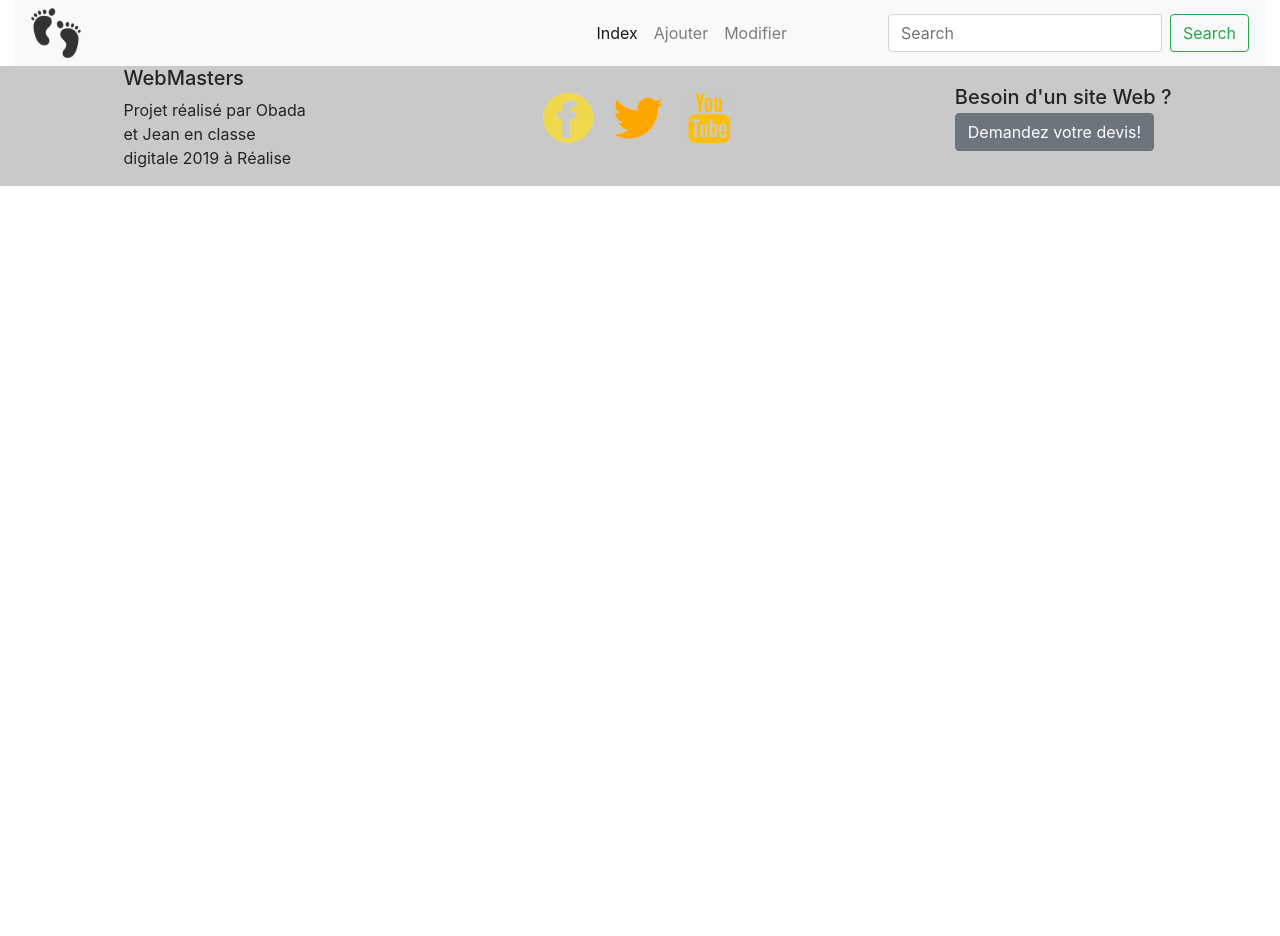
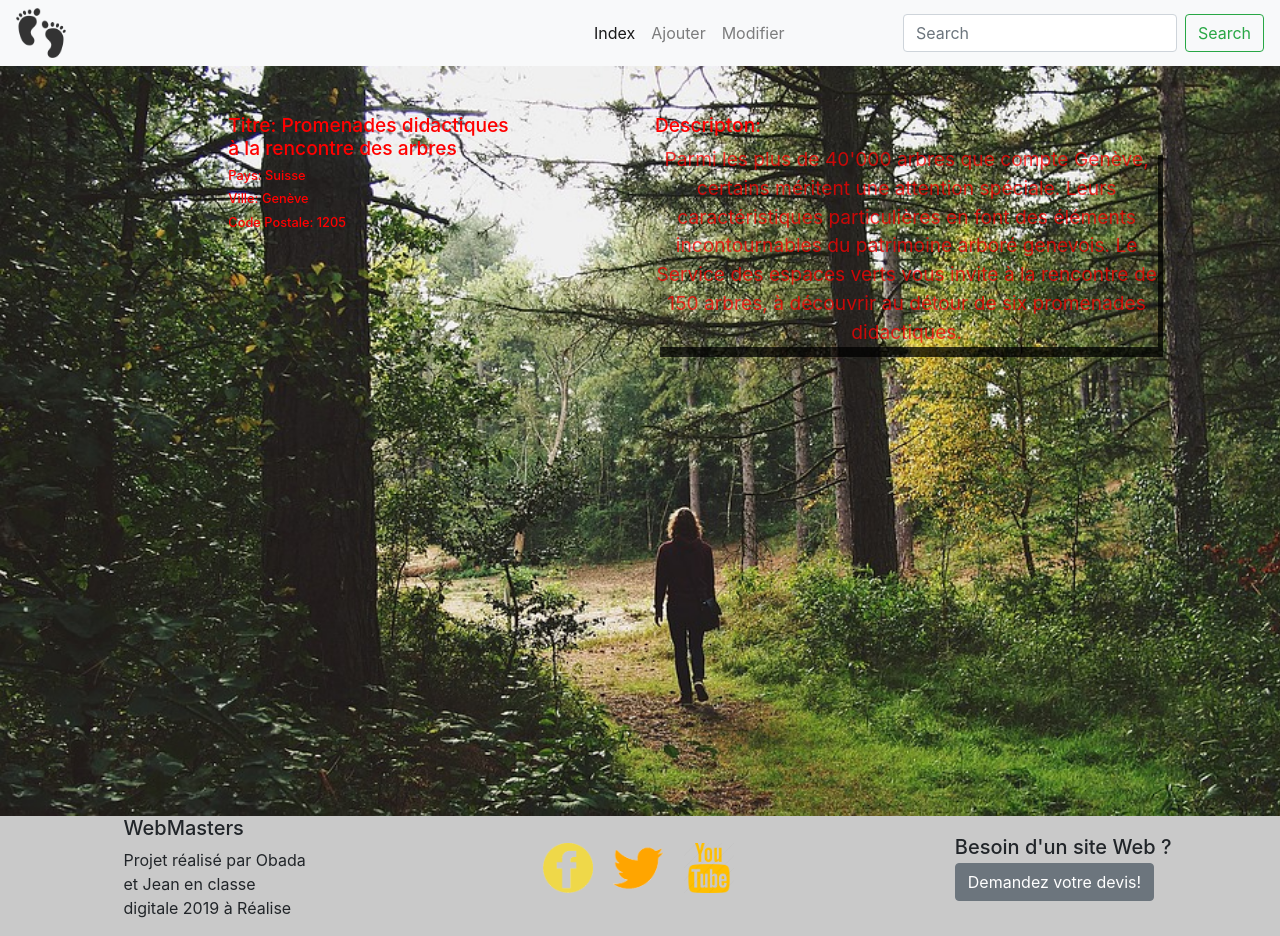
Before and after one commit to jeanTimWEB/Obada-et-Jean, a PHP site: page /afficherInfo.html in a window 1280 px wide. Before the commit the page ends 186 px from the top, so only its background shows below. Run offline with PHP 8.4, Linux system fonts and the light colour scheme.

Commit message:
added classPromenades

```diff
--- a/www/afficherInfo.html
+++ b/www/afficherInfo.html
@@ -11,11 +11,22 @@
         <title>Hello, world!</title>
         <link rel="stylesheet" type="text/css" href="style.css">
 
+        <style>
+
+        .promnadeInfo{
+
+            background-image:url("assets/bg-ai-1.jpg");
+            background-repeat: no-repeat;
+            background-size: cover;
+            min-height: 750px;
+        }
+
+        </style>
+
     </head>
 
     <body>
 
-        <div class="container-fluid">
 
         <nav class="navbar navbar-expand-lg navbar-light bg-light">
 
@@ -59,6 +70,41 @@
             </div>
 
         </nav>
+
+
+        <div class="container-fluid promnadeInfo">
+
+            <div class="row">
+
+                <div class="offset-2 place col-3 mt-5">
+
+                    <h1>Titre: Promenades didactiques à la rencontre des arbres </h1>
+
+                    <h2>Pays: Suisse</h2>
+                    <h2>Ville: Genève</h2>
+                    <h2>Code Postale: 1205</h2>
+
+                </div>
+
+                <div class="offset-1 col-5 mt-5">
+
+                    <h1>Descripton: </h1>
+
+                    <p class="">
+
+                        Parmi les plus de 40'000 arbres que compte Genève,
+                        certains méritent une attention spéciale.
+                        Leurs caractéristiques particulières en font des éléments incontournables du patrimoine arboré genevois.
+                        Le Service des espaces verts vous invite à la rencontre de 150 arbres,
+                        à découvrir au détour de six promenades didactiques.
+
+                    </p>
+
+
+
+                </div>
+
+            </div>
 
         </div>
 
--- a/www/database.php
+++ b/www/database.php
@@ -41,6 +41,8 @@
         {
             return $this->_connexion;
         }
+
+
     }
 
 
--- a/www/style.css
+++ b/www/style.css
@@ -22,3 +22,26 @@ figure {
     font-family: sans-serif; font-size: 60px;
     color: #00f;
   }
+
+.promnadeInfo h1{
+
+    color: red;
+    font-size: 1.5vw;
+
+}
+
+.promnadeInfo h2{
+
+    color: red;
+    font-size: 1vw;
+
+}
+
+.promnadeInfo p{
+
+    color: red;
+    font-size: 1.5vw;
+    text-align: center;
+    box-shadow: 5px 10px black;
+    opacity: 0.75;
+}
```
Also changed, not shown: www/classPromenades.php (added, +40 -0 lines), 1 other file. Lines whose indentation alone changed are shown as unchanged.
